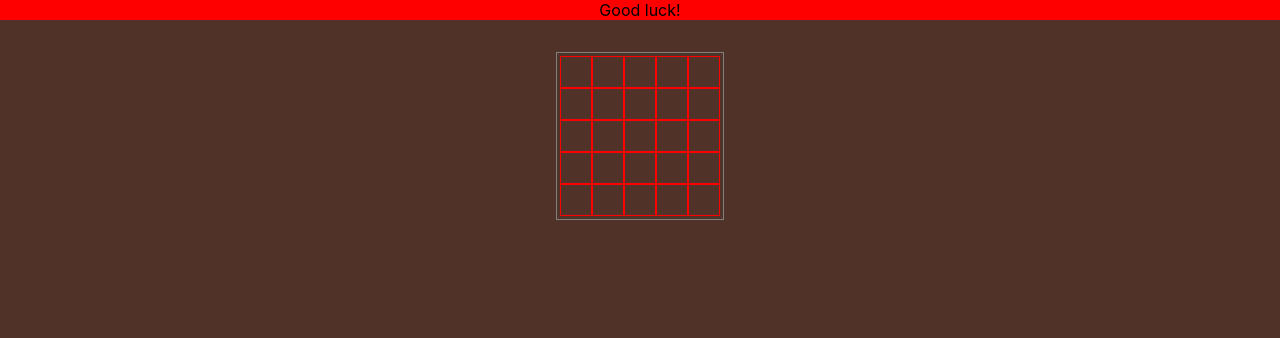
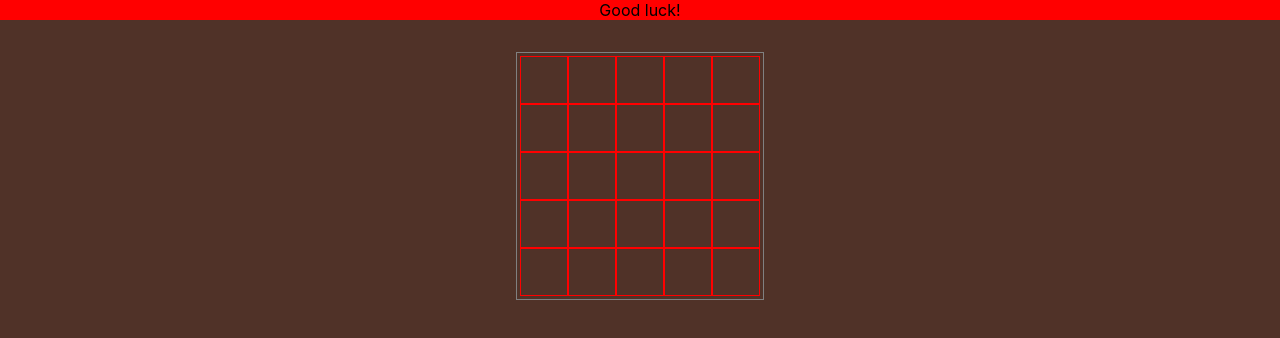
Before and after one commit to Karoly-Git/gomoku, a React (Create React App) app: page / in a window 1280 px wide. Shown: the top 338 px of the page. Built offline with nearby package versions, Linux system fonts and the light colour scheme.

Commit message:
Check horizontally if active player won.

```diff
--- a/src/App.css
+++ b/src/App.css
@@ -32,13 +32,16 @@ body {
   justify-content: center;
   align-items: center;
   border: 1px solid red;
-  width: 2rem;
-  height: 2rem;
+  width: 3rem;
+  height: 3rem;
 }
 .App .board .row .cell:hover {
   background-color: green;
 }
 .App .board .row .cell .disk {
+  display: flex;
+  justify-content: center;
+  align-items: center;
   width: 80%;
   height: 80%;
   border-radius: 50%;
@@ -48,4 +51,5 @@ body {
 }
 .App .board .row .cell .disk-B {
   background-color: blue;
+  color: white;
 }/*# sourceMappingURL=App.css.map */
--- a/src/App.js
+++ b/src/App.js
@@ -9,6 +9,7 @@ function App() {
     4.  When clicking on a cell, set the 'player' value to the active player.
     5.  Draw a disk in the clicked cell, but draw disks in different colors for the players, prevent overwriting the existing disks, set hover effect when cell is avaliable.
     6.  Check if there is available cell.
+    7.  Check horizontally if active player won.
   */
 
   const [activePlayer, setActivePlayer] = useState('A');
@@ -25,6 +26,7 @@ function App() {
   function handleClick(x, y) {
     updateCellState(x, y);
     checkIsAvaliableCell();
+    checkHorizontal(x, y)
   }
 
   function updateCellState(x, y) {
@@ -34,6 +36,30 @@ function App() {
       setActivePlayer(newMatrix[y][x].player === 'A' ? 'B' : 'A');
     }
     setMatrix(newMatrix);
+  }
+
+  function checkHorizontal(x, y) {
+    let startX = x;
+    let count = 0;
+
+    for (let i = x; i > 0; i--) {
+      if (matrix[y][i].player === '' || matrix[y][i].player === (activePlayer === 'A' ? 'B' : 'A')) {
+        break;
+      }
+      startX = i;
+    }
+
+    for (let k = startX; k < matrix[0].length; k++) {
+      count++;
+
+      if (count >= 5) {
+        console.log(activePlayer === 'A' ? 'Player-A won!' : 'Player-B won!')
+      }
+
+      if (!matrix[y][k + 1] || matrix[y][k].player !== matrix[y][k + 1].player) {
+        break;
+      }
+    }
   }
 
   function checkIsAvaliableCell() {
@@ -61,7 +87,7 @@ function App() {
               {
                 row.map((cell, cIndex) =>
                   <div className='cell' key={cIndex} onClick={() => handleClick(cIndex, rIndex)} style={matrix[rIndex][cIndex].player ? { backgroundColor: 'unset' } : {}}>
-                    {matrix[rIndex][cIndex].player === '' ? <></> : matrix[rIndex][cIndex].player === 'A' ? <div className='disk disk-A'></div> : <div className='disk disk-B'></div>}
+                    {matrix[rIndex][cIndex].player === '' ? <></> : matrix[rIndex][cIndex].player === 'A' ? <div className='disk disk-A'>{`${cIndex}/${rIndex}`}</div> : <div className='disk disk-B'>{`${cIndex}/${rIndex}`}</div>}
                   </div>
                 )
               }
--- a/src/App.scss
+++ b/src/App.scss
@@ -33,14 +33,17 @@ body {
         justify-content: center;
         align-items: center;
         border: 1px solid red;
-        width: 2rem;
-        height: 2rem;
+        width: 3rem;
+        height: 3rem;
 
         &:hover {
           background-color: green;
         }
 
         .disk {
+          display: flex;
+          justify-content: center;
+          align-items: center;
           width: 80%;
           height: 80%;
           border-radius: 50%;
@@ -52,6 +55,7 @@ body {
 
         .disk-B {
           background-color: blue;
+          color: white;
         }
       }
     }
```
Also changed, not shown: 1 other file (tests, documents, lock files or other folders).
